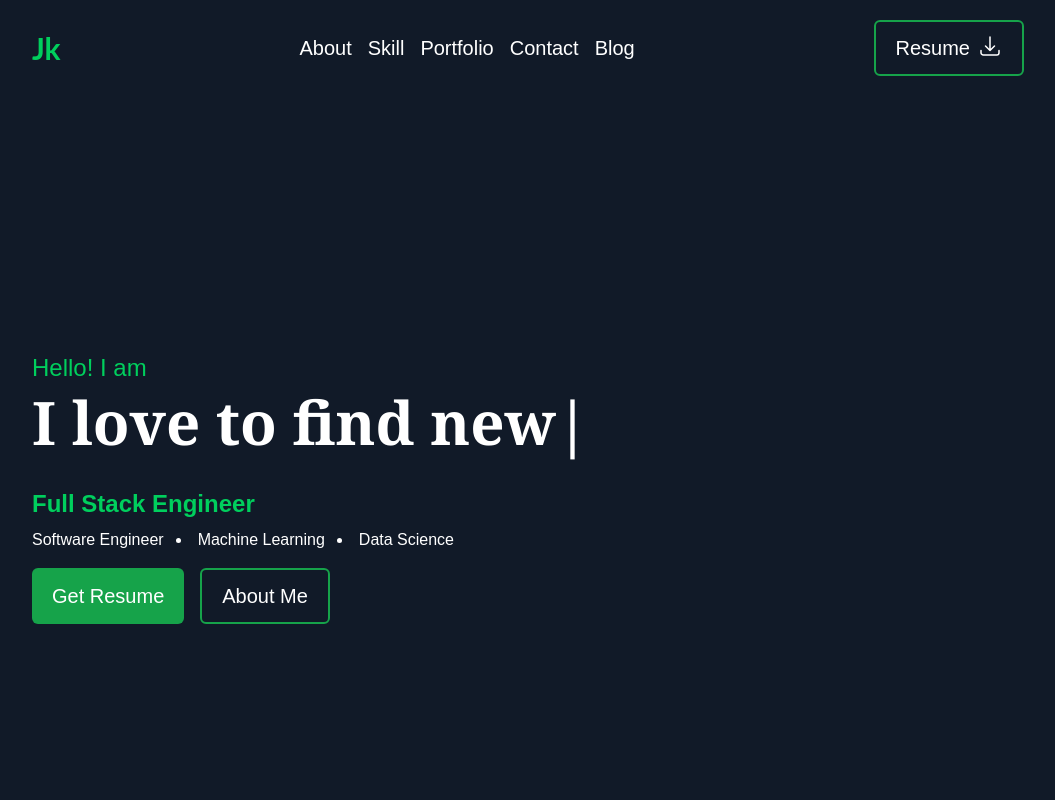
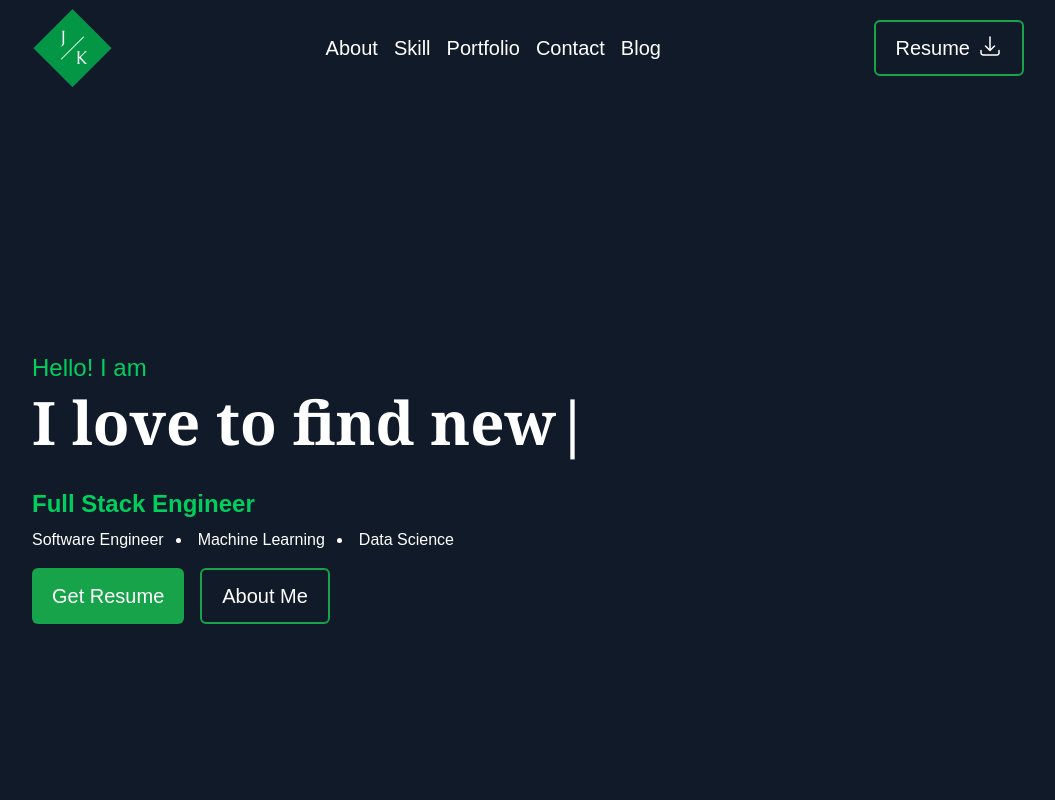
Before and after one commit to NishatFariza/jk-portfolio, a Next.js app: page / in a window 1280 px wide. Shown: the top 800 px of the page, without its empty margins (112-1167 px from the left). Built offline with nearby package versions, Linux system fonts and the light colour scheme.

Commit message:
add logo

```diff
--- a/src/components/About.tsx
+++ b/src/components/About.tsx
@@ -5,11 +5,7 @@ const About = () => {
     <div id="about" className="flex justify-around">
       <div className="w-6/12 flex flex-col justify-center ">
         <p>
-          Second-year computer science student, aspiring SWE or Data Scientist,
-          with one year of experience performing Python, SQL, and R, in software
-          engineering.
-          Second-year computer science student, aspiring SWE or Data Scientist,
-          with one year of experience performing Python, SQL, and R, in software
+          Second-year computer science student, aspiring SWE or Data Scientist, with one year of experience performing Python, SQL, and R, in software engineering. Second-year computer science student, aspiring SWE or Data Scientist, with one year of experience performing Python, SQL, and R, in software
           engineering.
         </p>
         <div className="mt-4 flex gap-4">
--- a/src/components/Header.tsx
+++ b/src/components/Header.tsx
@@ -4,8 +4,8 @@ import React from 'react'
 const Header = () => {
   return (
     <div className="flex justify-between items-center bg-[#111A28] h-[40px] px-8 py-12">
-      <div>
-        <h3 className="text-3xl text-[#00cf5d] font-bold">Jk</h3>
+      <div className=''>
+        <img className='' src="/images/logo.png" alt="" />
       </div>
       <div className="text-white flex gap-4 text-xl">
         <Link href="">About</Link>
```
Also changed, not shown: public/images/logo.png (added).
